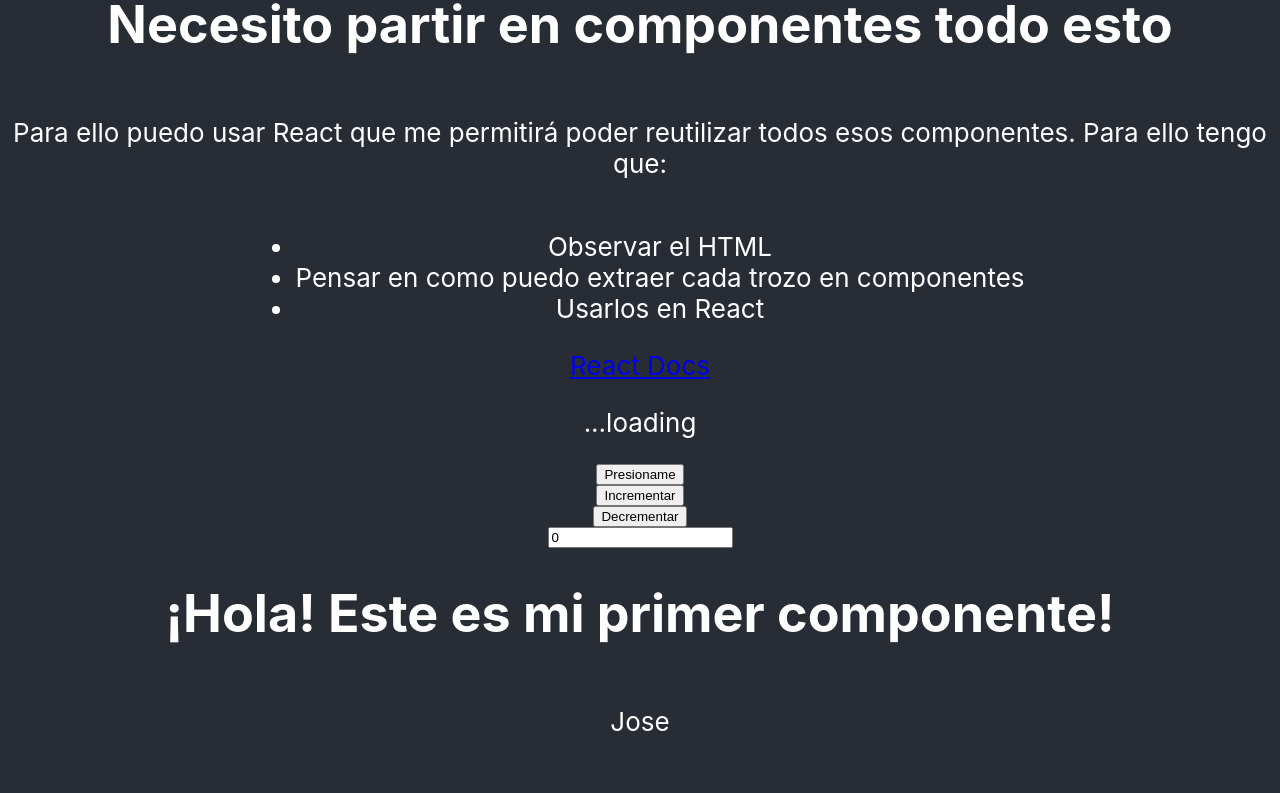
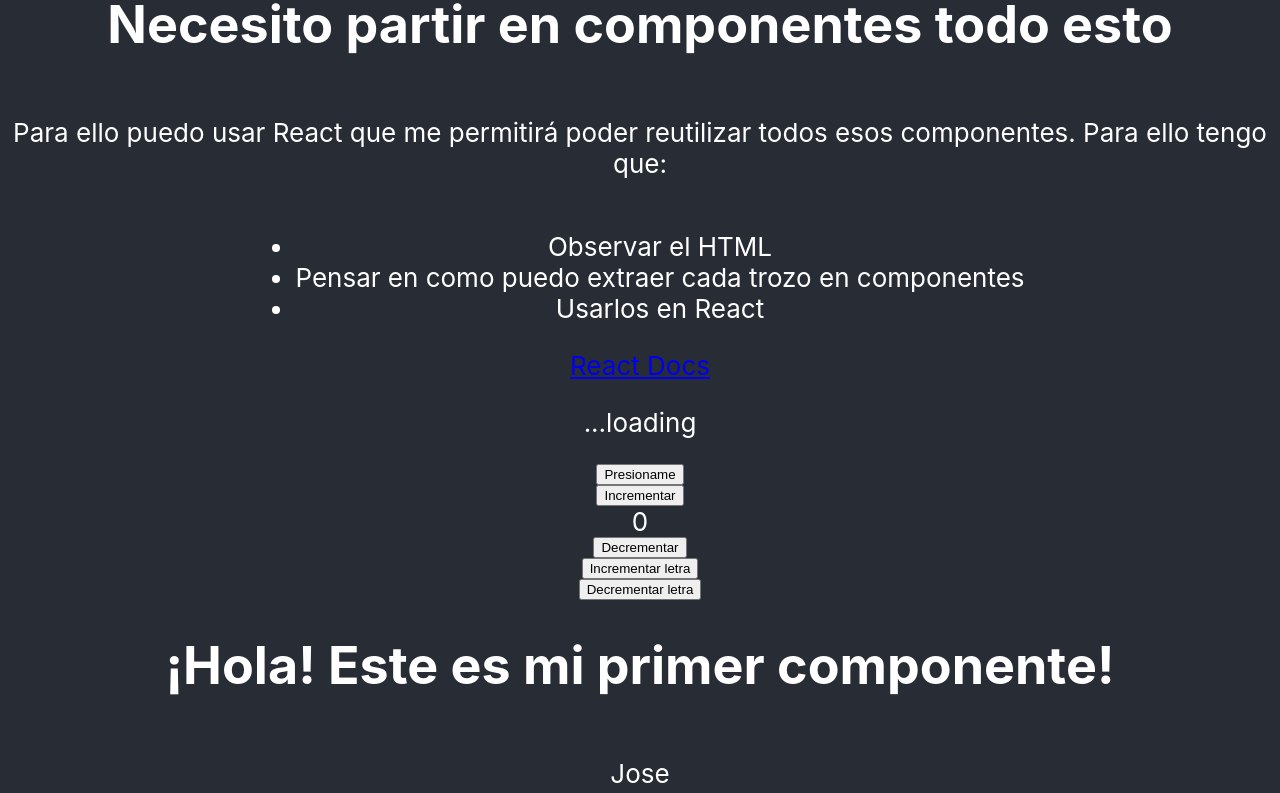
Before and after one commit to tekylo/Curso-React, a React (Create React App) app in the folder render-components/: page / in a window 1280 px wide. Shown: the part 362-1155 px from the top of the page. Built offline with nearby package versions, Linux system fonts and the light colour scheme.

Commit message:
Ejercicio modulo 4-2

```diff
--- a/render-components/src/App.js
+++ b/render-components/src/App.js
@@ -13,6 +13,7 @@ import Link from './html/link'
 import Loading from './loading'
 import Parent from './parent'
 import Count from './contador/count'
+import String from './contador/string'
 import './App.css';
 
 const title = 'Necesito partir en componentes todo esto'
@@ -34,6 +35,7 @@ function App() {
         <Loading show = { true } />
         <Parent />
         <Count />
+        <String />
         <Gretting />
         <Name />
         <ShowLastName />
--- a/render-components/src/contador/count.js
+++ b/render-components/src/contador/count.js
@@ -2,25 +2,25 @@ import React, { Component } from 'react';
 
 class Count extends Component {
     state = {
-        count: 0
+        count: 0,
     }
 
-    increment() {
+    increment = () => {
         const { count } = this.state
 
         this.setState( prevState => ({
-            count: this.state.count + 1
+            count: count + 1
         }))
 
         return count
       }
 
 
-    decrement() {
+    decrement = () => {
         const { count } = this.state
 
         this.setState( prevState => ({
-            count: this.state.count - 1
+            count: count - 1
         }))
 
         return count
@@ -32,9 +32,9 @@ class Count extends Component {
 
         return (
             <>
-            <button onClick={() => this.increment()}>Incrementar</button>
-            <button onClick={() => this.decrement()}>Decrementar</button>
-            <input value={ count }></input>
+            <button onClick={ this.increment }>Incrementar</button>
+            <div>{ count }</div>
+            <button onClick={ this.decrement }>Decrementar</button>
             </>
         )
     }
--- /dev/null
+++ b/render-components/src/contador/string.js
@@ -0,0 +1,45 @@
+import React, { Component } from 'react';
+
+class String extends Component {
+    state = {
+        text: '',
+    }
+
+    increment = () => {
+        const { text } = this.state
+        const letter = 'a'
+
+        this.setState( prevState => ({
+            text: prevState.text + letter
+        }))
+
+        return text
+      }
+
+
+    decrement = () => {
+        const { text } = this.state
+
+        this.setState( prevState => ({
+            text: prevState.text.slice(0, -1)
+        }))
+
+        return text
+      }
+
+
+    render() {
+        const { text } = this.state
+
+        return (
+            <>
+            <button onClick={ this.increment }>Incrementar letra</button>
+            <div>{ text }</div>
+            <button onClick={ this.decrement }>Decrementar letra</button>
+            </>
+        )
+    }
+}
+
+
+export default String
```
